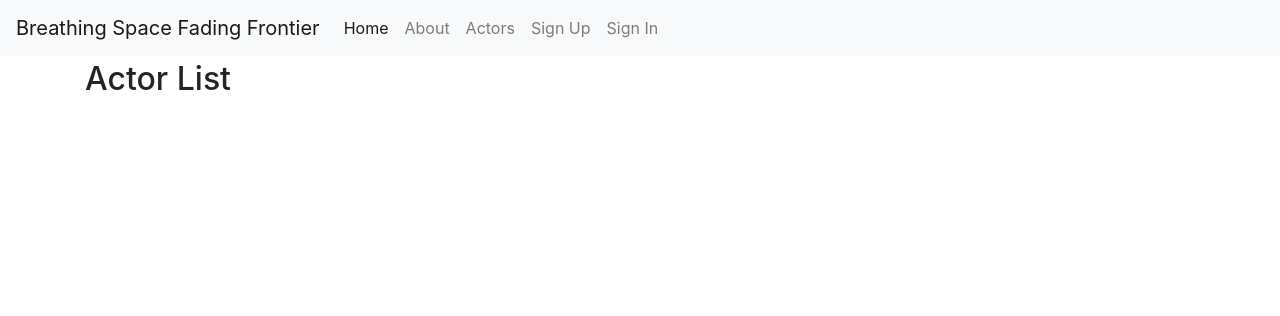
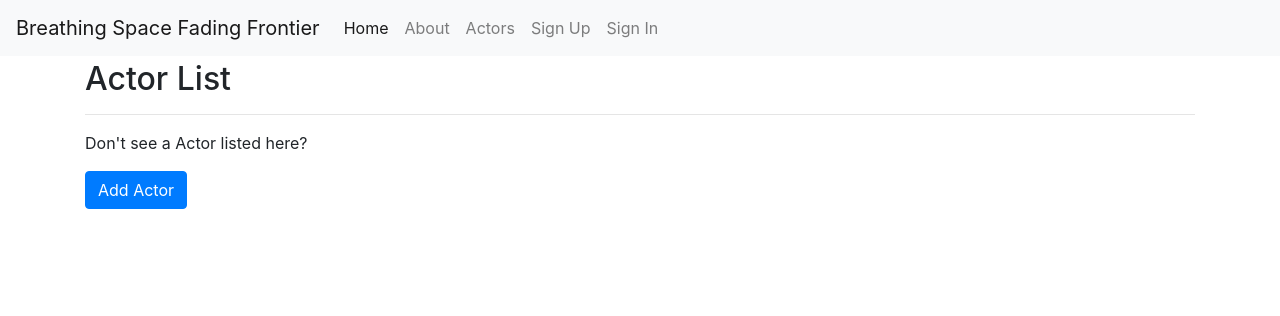
Before and after one commit to ErikSeguinte/BSFF_Django, a Django app: template bsff/templates/actors/actor_list.html in a window 1280 px wide. Shown: the top 316 px of the page. Run offline with Django 3.2, Linux system fonts and the light colour scheme; the template is opened without the code that fills it, so the values that code supplies are empty; some libraries are stand-ins or nearby versions.

Commit message:
fixes errors in actor pages

```diff
--- a/bsff/actors/views.py
+++ b/bsff/actors/views.py
@@ -13,7 +13,7 @@ class ActorDetailView(DetailView):
 class ActorCreateView(LoginRequiredMixin,CreateView):
     model = Actor
     fields = [
-        'full_name', 'short_name', 'bio', 'characters',
+        'full_name', 'short_name', 'bio',
     ]
 
     def form_valid(self, form):
@@ -24,7 +24,7 @@ class ActorUpdateView(LoginRequiredMixin,UpdateView):
     model = Actor
     lookup_field = 'slug'
     fields = [
-        'full_name', 'short_name', 'bio', 'characters',
+        'full_name', 'short_name', 'bio',
     ]
 
     action = "update"
--- a/bsff/templates/actors/actor_form.html
+++ b/bsff/templates/actors/actor_form.html
@@ -4,7 +4,6 @@
 {% block title %}{{ view.action|default:"Add" }} Actor{% endblock title %}
 
 {%block content%}
-<h1>Add Actor</h1>
 {% with action=view.action|default:"Add" %}
 <h1>{{ action }} Actor</h1>
 <form method="post" action=".">
--- a/bsff/templates/actors/actor_list.html
+++ b/bsff/templates/actors/actor_list.html
@@ -15,4 +15,13 @@
     </li>
     {% endfor %}
 </ul>
+
+<hr/>
+<p>Don't see a Actor listed here?</p>
+<p>
+<a class="btn btn-primary"
+href="{% url 'actors:add' %}" role="button">
+Add Actor
+</a>
+</p>
 {% endblock content %}
```
